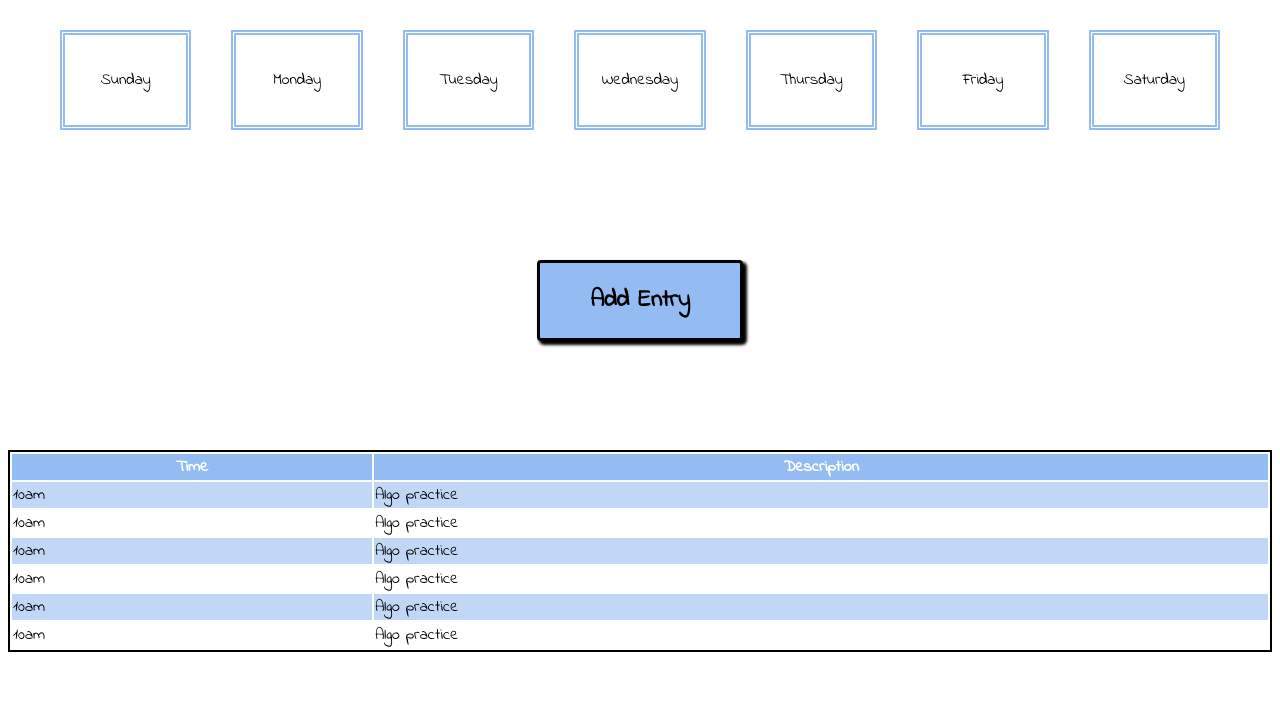
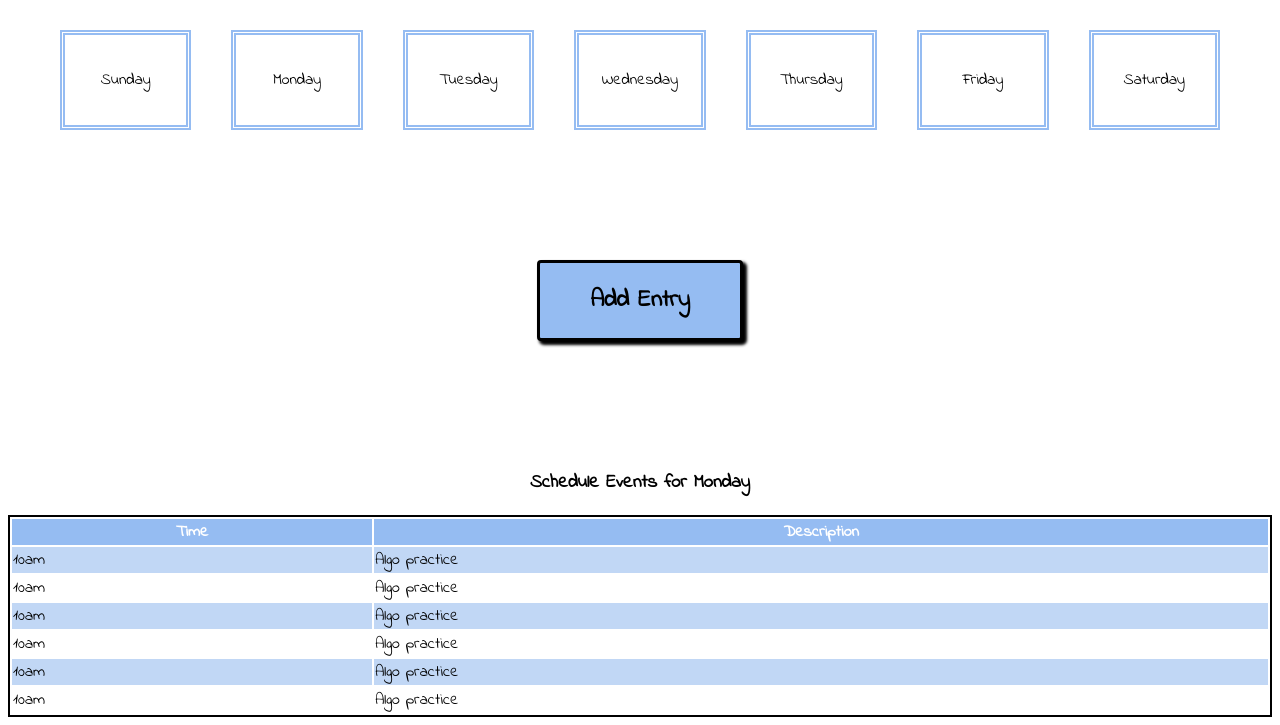
Before and after one commit to raymondkhoaho/week-planner, a website: page index.html in a window 1280 px wide. Shown: the part 132-857 px from the top of the page. Before the commit the page ends 800 px from the top, so only its background shows below. Drawn offline with Linux system fonts and the light colour scheme.

Commit message:
we did our bests

```diff
--- a/index.html
+++ b/index.html
@@ -69,6 +69,7 @@
       </div>
     </div>
   </div>
+  <h3>Schedule Events for <span>Monday</span></h3>
   <table>
     <thead>
       <tr>
--- a/main.js
+++ b/main.js
@@ -32,6 +32,8 @@ function closeModal(event) {
   $overlay.className = 'overlay hidden';
 }
 
+$overlay.addEventListener('click', closeModal);
+
 var $submitForm = document.querySelector('.input-form');
 $submitForm.addEventListener('submit', submitHandler);
 
--- a/styles.css
+++ b/styles.css
@@ -138,3 +138,7 @@ table {
   width: 100%;
   border: 2px solid black;
 }
+
+h3 {
+  text-align: center;
+}
```
